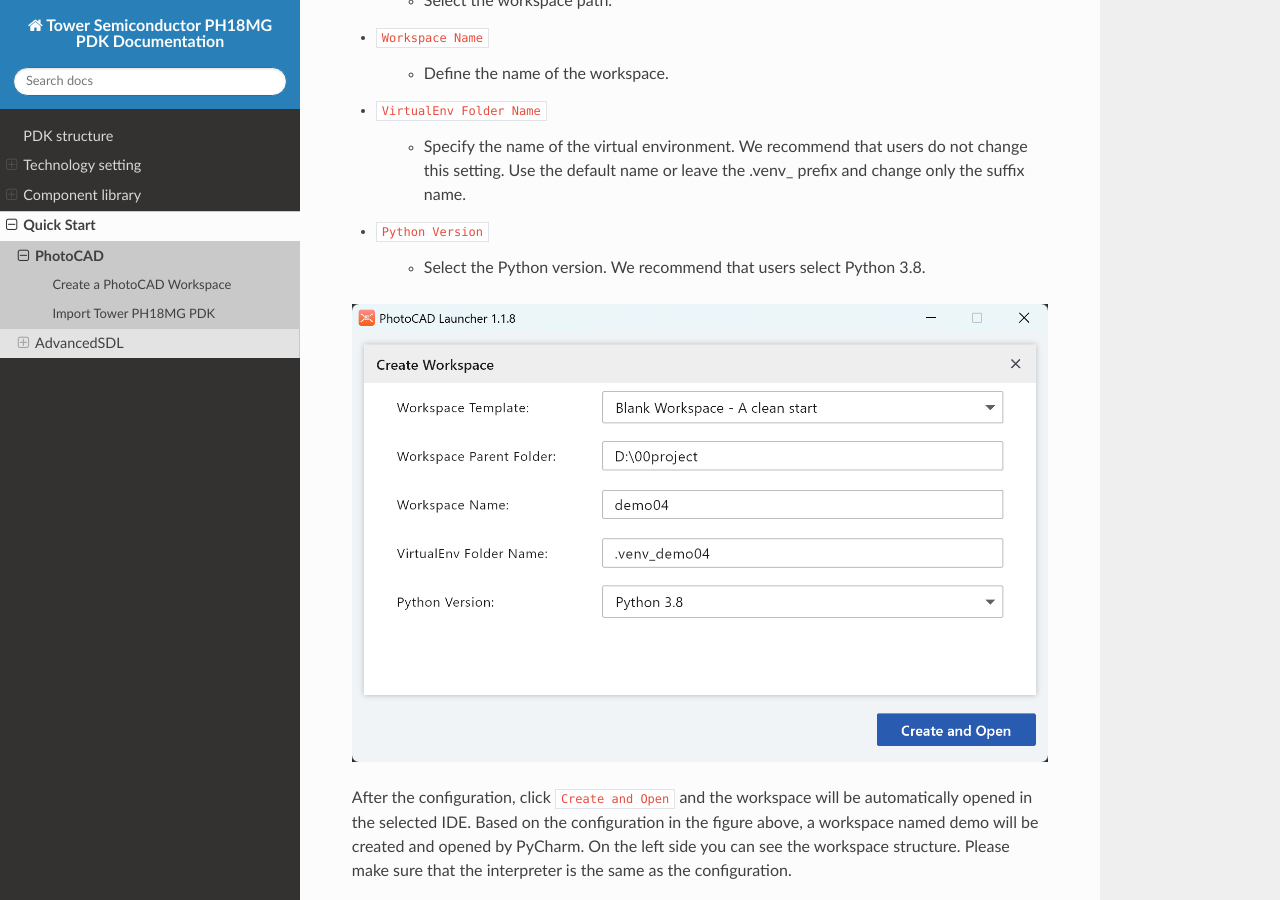
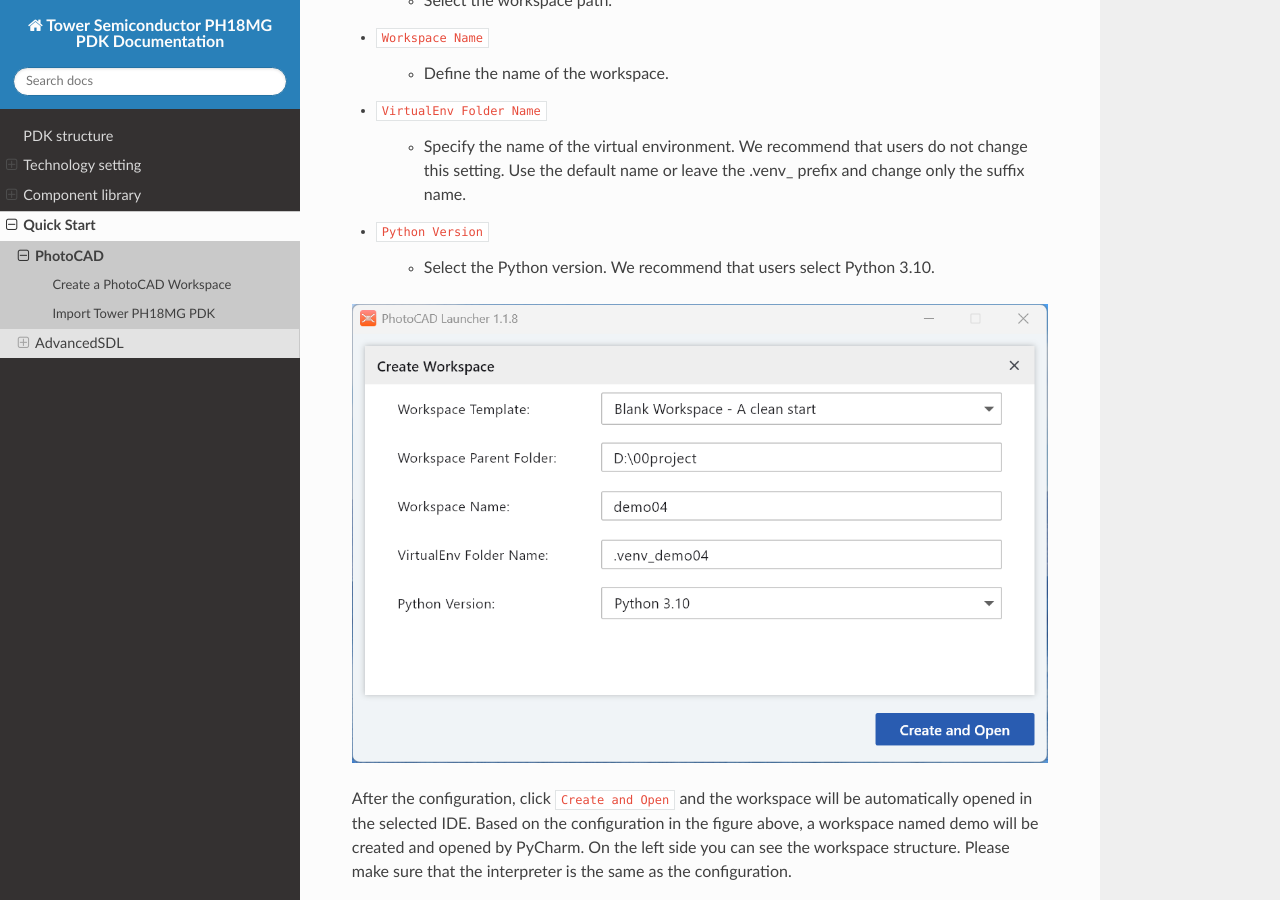
Before and after one commit to Latitudeda/Towersemi_ph18mg, a Sphinx documentation site: the page built from docs/source/quick_start/PhotoCAD.rst, in a window 1280 px wide and 900 px high, scrolled down 869 px. Built offline with Sphinx 7.4.7 and the Read the Docs theme 3.1.0, drawn with Linux system fonts in a browser that asks for light colours; pages that are not in the unit, such as notebooks, are missing from menus.

Commit message:
update_261012

```diff
--- a/docs/source/quick_start/PhotoCAD.rst
+++ b/docs/source/quick_start/PhotoCAD.rst
@@ -31,7 +31,7 @@
 
 * ``Python Version``
 
-    * Select the Python version. We recommend that users select Python 3.8.
+    * Select the Python version. We recommend that users select Python 3.10.
 
 .. image:: ../images/PhotoCAD_2.png
 
--- a/docs/source/tech/layers.rst
+++ b/docs/source/tech/layers.rst
@@ -5,7 +5,7 @@
 
 ::
 
-    class LAYER(BASE_LAYER):
+    class LAYER(TECH.LAYER):
         swg = Layer(PROCESS.swg, PURPOSE.drawing, 'Strip waveguide')
         rwg = Layer(PROCESS.rwg, PURPOSE.drawing, 'ridge waveguide')
         revswg = Layer(PROCESS.revswg, PURPOSE.drawing, 'reverse strip WG')
--- a/docs/source/tech/wg_init.rst
+++ b/docs/source/tech/wg_init.rst
@@ -1,7 +1,7 @@
 __init__.py
 ===================
 
-Define the WG class which consists of ``Strip.C.WIRE_TE``, ``Strip.C.WIRE_TM``, ``Strip.O.WIRE_TE``, ``Strip.O.WIRE_TM``, ``Ridge.C.WIRE_TE``, ``Ridge.C.WIRE_TM``, ``Ridge.O.WIRE_TE``, ``Ridge.O.WIRE_TM``, ``SiN_strip.C.WIRE_TE``, ``SiN_strip.C.WIRE_TM``, ``SiN_strip.O.WIRE_TE`` and ``SiN_strip.O.WIRE_TM`` classes. The width of the waveguide is set here according to the parameters in ``constant.py`` file. **PhotoCAD** also supports CD bias control of the waveguide width. The CD bias setting can be implemented in ``strip.py``, ``ridge.py`` and ``SiN_strip.py`` .
+Define the WG class which consists of ``Strip.C.WIRE_TE``, ``Strip.C.WIRE_TM``, ``Strip.O.WIRE_TE``, ``Strip.O.WIRE_TM``, ``Ridge.C.WIRE_TE``, ``Ridge.C.WIRE_TM``, ``Ridge.O.WIRE_TE``, ``Ridge.O.WIRE_TM``, ``SiN_strip.C.WIRE_TE``, ``SiN_strip.C.WIRE_TM``, ``SiN_strip.O.WIRE_TE`` and ``SiN_strip.O.WIRE_TM`` classes. The width of the waveguide is set here according to the parameters in ``constant.py`` file. **PhotoCAD** also supports CD bias control of the waveguide width. The CD bias setting can be implemented in ``strip.py``, ``ridge.py`` and ``SiN_strip.py``.
 
 .. table:: Waveguide Type Table
 
```
Also changed, not shown: docs/source/structure/index.rst (+1 -7 lines), docs/source/images/PhotoCAD_2.png, docs/source/images/PhotoCAD_6.png, docs/source/images/PhotoCAD_7.png.
